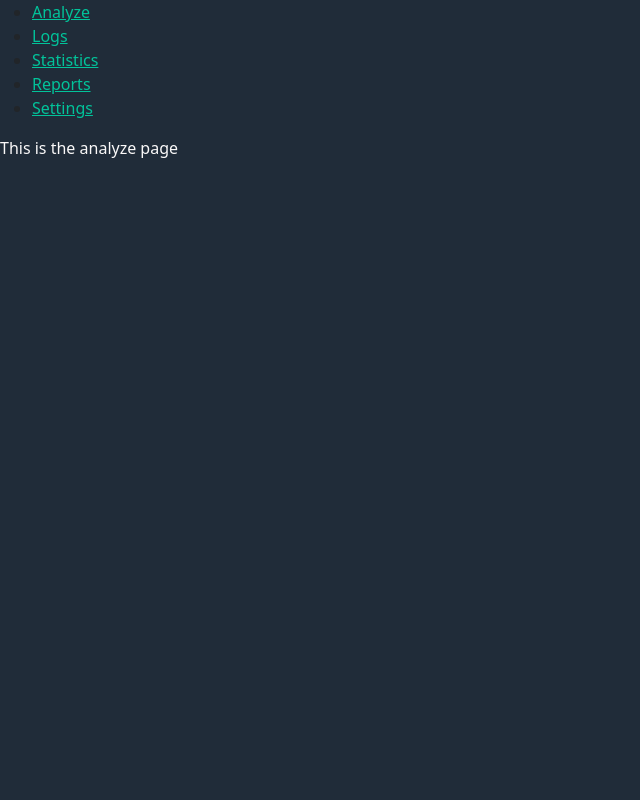
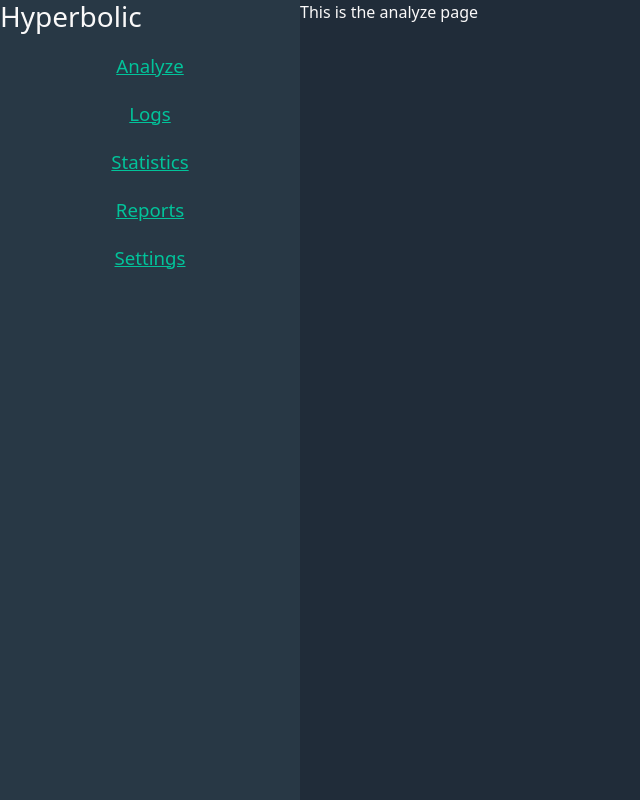
Before and after one commit to Axiom-Cyber/Hyperbolic, a Flask app: page /dashboard/ in a window 1280 px wide. Shown: the whole page, without its empty margins (0-640 px from the left). Run offline with Flask 2, Linux system fonts and the light colour scheme.

Commit message:
Format navbar

```diff
--- a/flaskapp/static/css/base.css
+++ b/flaskapp/static/css/base.css
@@ -12,7 +12,7 @@ body {
     background-color: var(--gunmetal-dark);
 }
 
-h1, p {
+h1, h2, h3, p {
     color: var(--white);
 }
 
--- a/flaskapp/static/css/dashboard.css
+++ b/flaskapp/static/css/dashboard.css
@@ -0,0 +1,22 @@
+nav {
+    height: 100%;
+    width: 300px;
+    position: fixed;
+    background-color: var(--gunmetal);
+}
+
+nav ul {
+    padding: 0;
+}
+
+nav a {
+    width: 100%;
+    padding: 10px 25px;
+    display: block;
+    text-align: center;
+    font-size: 14pt;
+}
+
+.content {
+    margin-left: 300px;
+}
--- a/flaskapp/templates/400.html
+++ b/flaskapp/templates/400.html
@@ -5,6 +5,8 @@
 {% endblock %}
 
 {% block content %}
-<h1>Error 400</h1>
-<p>OK. So that's how it's gonna be. Ya'll wanna play. Ok then. I got my eye on you J-quellin.</p>
+<div class="content">
+    <h1>Error 400</h1>
+    <p>OK. So that's how it's gonna be. Ya'll wanna play. Ok then. I got my eye on you J-quellin.</p>
+</div>
 {% endblock %}
--- a/flaskapp/templates/404.html
+++ b/flaskapp/templates/404.html
@@ -5,6 +5,8 @@
 {% endblock %}
 
 {% block content %}
-<h1>Error 404</h1>
-<p>A-A-ron. Where are you? Where is A-A-ron right now? No A-A-ron huh. Well you better be sick, dead, or mute A-A-ron.</p>
+<div class="content">
+    <h1>Error 404</h1>
+    <p>A-A-ron. Where are you? Where is A-A-ron right now? No A-A-ron huh. Well you better be sick, dead, or mute A-A-ron.</p>
+</div>
 {% endblock %}
--- a/flaskapp/templates/500.html
+++ b/flaskapp/templates/500.html
@@ -5,6 +5,8 @@
 {% endblock %}
 
 {% block content %}
-<h1>Error 500</h1>
-<p>Ya done messed up A-A-ron!</p>
+<div class="content">
+    <h1>Error 500</h1>
+    <p>Ya done messed up A-A-ron!</p>
+</div>
 {% endblock %}
--- a/flaskapp/templates/about.html
+++ b/flaskapp/templates/about.html
@@ -5,7 +5,7 @@
 {% endblock %}
 
 {% block content %}
-<div class="container">
+<div class="content">
     <p>This is the about page</p>
 </div>
 {% endblock %}
--- a/flaskapp/templates/analyze.html
+++ b/flaskapp/templates/analyze.html
@@ -6,5 +6,7 @@
 
 {% block content %}
 {% include 'navbar.html' %}
-<p>This is the analyze page</p>
+<div class="content">
+    <p>This is the analyze page</p>
+</div>
 {% endblock %}
--- a/flaskapp/templates/base.html
+++ b/flaskapp/templates/base.html
@@ -10,8 +10,6 @@
     <title>Hyperbolic | {{ title }}</title>
 </head>
 <body>
-    <div class="content">
-        {% block content %}{% endblock %}
-    </div>
+    {% block content %}{% endblock %}
 </body>
 </html>
--- a/flaskapp/templates/confirm-email.html
+++ b/flaskapp/templates/confirm-email.html
@@ -5,6 +5,8 @@
 {% endblock %}
 
 {% block content %}
-<h1>Confirm Email</h1>
-<p>{{ msg }}</p>
+<div class="content">
+    <h1>Confirm Email</h1>
+    <p>{{ msg }}</p>
+</div>
 {% endblock %}
--- a/flaskapp/templates/forgot-password.html
+++ b/flaskapp/templates/forgot-password.html
@@ -5,6 +5,7 @@
 {% endblock %}
 
 {% block content %}
+<div class="content">
     <h1 class="my-3">Forgot password</h1>
     <form action="" method="post">
         {{ form.csrf_token }}
@@ -21,4 +22,5 @@
         {{ form.submit }}
     </form>
     <a href="{{ url_for('login') }}">Return to login</a>
+</div>
 {% endblock %}
--- a/flaskapp/templates/login.html
+++ b/flaskapp/templates/login.html
@@ -5,6 +5,7 @@
 {% endblock %}
 
 {% block content %}
+<div class="content">
     <h1 class="my-3">Login</h1>
     <form action="" method="post">
         {{ form.csrf_token }}
@@ -32,4 +33,5 @@
 
     <a href="{{ url_for('register') }}">Register</a>
     <a href="{{ url_for('forgot_password') }}">Forgot password</a>
+</div>
 {% endblock %}
--- a/flaskapp/templates/logs.html
+++ b/flaskapp/templates/logs.html
@@ -6,5 +6,7 @@
 
 {% block content %}
 {% include 'navbar.html' %}
-<p>This is the logs page</p>
+<div class="content">
+    <p>This is the logs page</p>
+</div>
 {% endblock %}
--- a/flaskapp/templates/navbar.html
+++ b/flaskapp/templates/navbar.html
@@ -1,4 +1,5 @@
 <nav>
+    <h3>Hyperbolic</h3>
     <ul>
         <li><a href="{{ url_for('analyze') }}">Analyze</a></li>
         <li><a href="{{ url_for('logs') }}">Logs</a></li>
--- a/flaskapp/templates/register.html
+++ b/flaskapp/templates/register.html
@@ -5,6 +5,7 @@
 {% endblock %}
 
 {% block content %}
+<div class="content">
     <h1 class="my-3">Register</h1>
     <form action="" method="POST">
         {{ form.csrf_token }}
@@ -58,4 +59,5 @@
     </form>
 
     <a href="{{ url_for('login') }}">Return to login</a>
+</div>
 {% endblock %}
--- a/flaskapp/templates/reports.html
+++ b/flaskapp/templates/reports.html
@@ -6,5 +6,7 @@
 
 {% block content %}
 {% include 'navbar.html' %}
-<p>This is the reports page</p>
+<div class="content">
+    <p>This is the reports page</p>
+</div>
 {% endblock %}
--- a/flaskapp/templates/reset-password.html
+++ b/flaskapp/templates/reset-password.html
@@ -5,6 +5,7 @@
 {% endblock %}
 
 {% block content %}
+<div class="content">
     {% if msg %}
         <h1>Reset Password</h1>
         <p>{{ msg }}</p>
@@ -34,4 +35,5 @@
         {{ form.submit }}
     </form>
     {% endif %}
+</div>
 {% endblock %}
--- a/flaskapp/templates/settings.html
+++ b/flaskapp/templates/settings.html
@@ -6,5 +6,7 @@
 
 {% block content %}
 {% include 'navbar.html' %}
-<p>This is the settings page</p>
+<div class="content">
+    <p>This is the settings page</p>
+</div>
 {% endblock %}
--- a/flaskapp/templates/statistics.html
+++ b/flaskapp/templates/statistics.html
@@ -6,5 +6,7 @@
 
 {% block content %}
 {% include 'navbar.html' %}
-<p>This is the statistics page</p>
+<div class="content">
+    <p>This is the statistics page</p>
+</div>
 {% endblock %}
```
Lines whose indentation alone changed are shown as unchanged.
